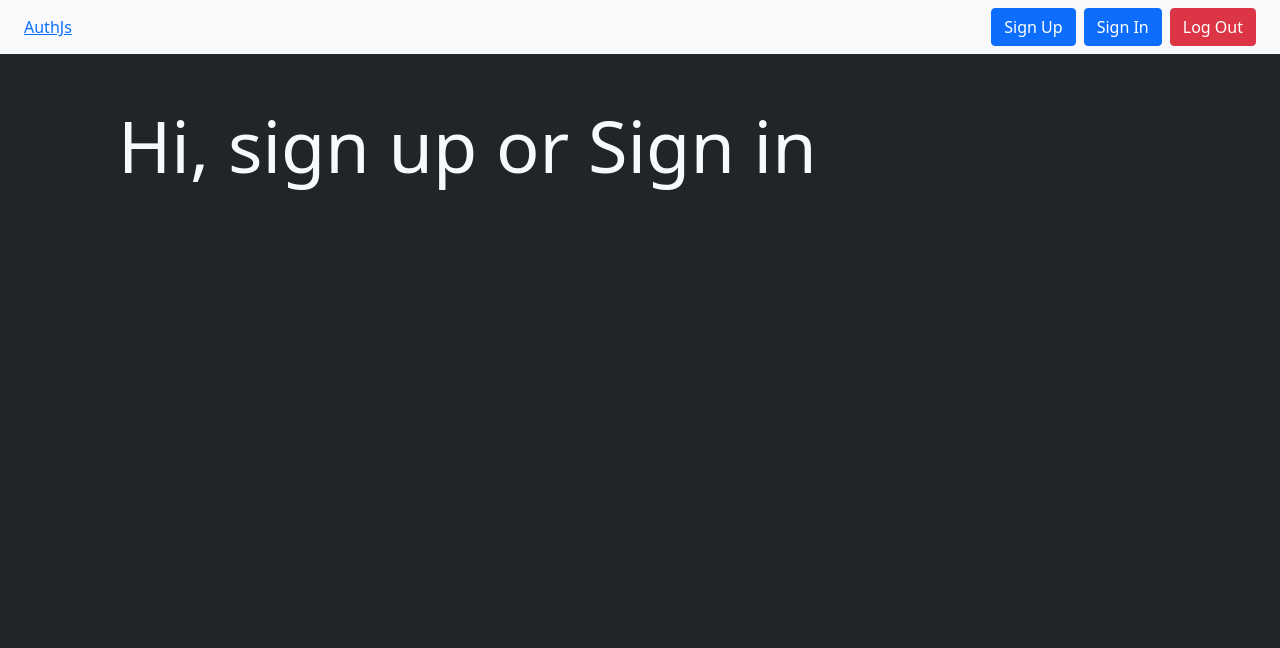
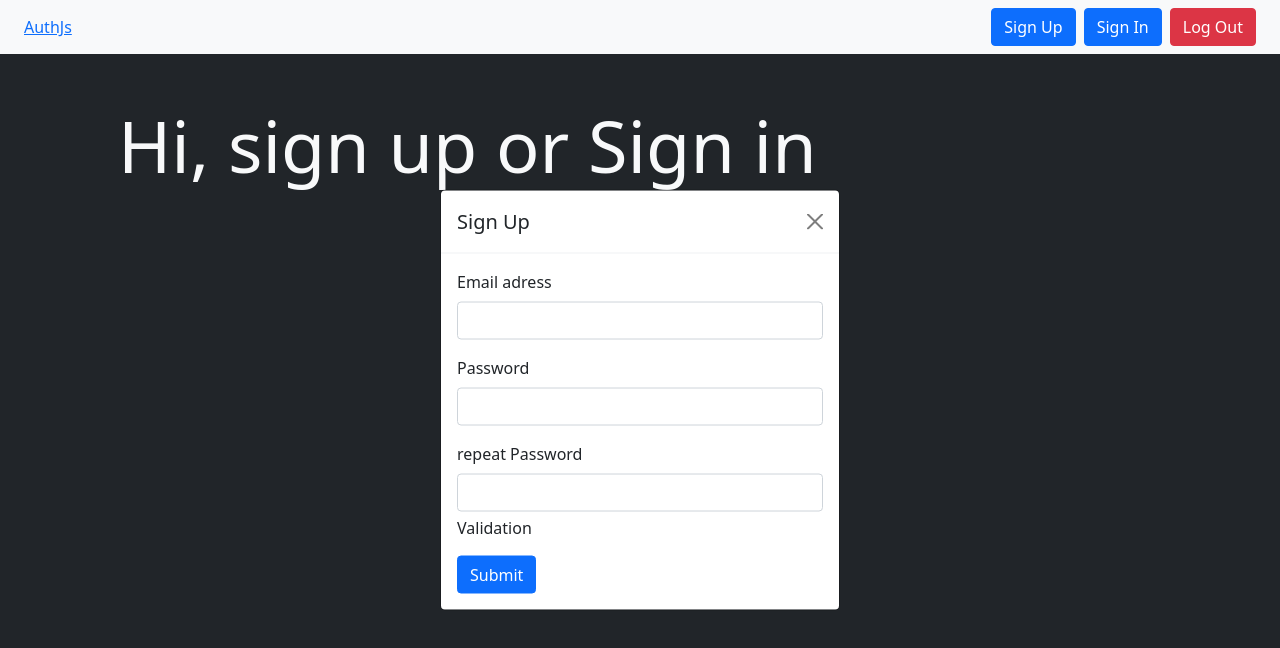
Before and after one commit to kevinmbongo/auth-react-cours, a React (Create React App) app: page / in a window 1280 px wide. Shown: the top 648 px of the page. Built offline with nearby package versions, Linux system fonts and the light colour scheme.

Commit message:
feat(SignUpModal): implement SignUpModal

```diff
--- a/src/App.js
+++ b/src/App.js
@@ -1,11 +1,13 @@
 import { Route, Routes } from "react-router-dom";
 import Navbar from "./components/Navbar";
+import SignUpModal from "./components/SignUpModal";
 import Home from "./pages/Home";
 
 function App() {
   return (
     <>
       <Navbar />
+      <SignUpModal />
       <Routes>
         <Route path="/" element={<Home />} />
       </Routes>
--- /dev/null
+++ b/src/components/SignUpModal.js
@@ -0,0 +1,70 @@
+import React from "react";
+
+export default function SignUpModal() {
+  return (
+    <>
+      <div className="position-fixed top-0 vw-100 vh-100">
+        <div className="w100 h100 bg-dark bg-opacity-75">
+          <div
+            className="position-absolute top-50 start-50 translate-middle"
+            style={{ minWidth: "400px" }}
+          >
+            <div className="modal-dialog">
+              <div className="modal-content">
+                <div className="modal-header">
+                  <h5 className="modal-title">Sign Up</h5>
+                  <button className="btn-close"></button>
+                </div>
+                <div className="modal-body">
+                  <form className="sign-up-form">
+                    <div className="mb-3">
+                      <label htmlFor="signUpEmail" className="form-label">
+                        Email adress
+                      </label>
+                      <input
+                        name="email"
+                        required
+                        type="email"
+                        className="form-control"
+                        id="signUpEmail"
+                      />
+                    </div>
+
+                    <div className="mb-3">
+                      <label htmlFor="signUpEmail" className="form-label">
+                        Password
+                      </label>
+                      <input
+                        name="pwd"
+                        required
+                        type="password"
+                        className="form-control"
+                        id="signUpPwd"
+                      />
+                    </div>
+
+                    <div className="mb-3">
+                      <label htmlFor="signUpEmail" className="form-label">
+                        repeat Password
+                      </label>
+                      <input
+                        name="pwd"
+                        required
+                        type="password"
+                        className="form-control"
+                        id="repeatPwd"
+                      />
+                      <p className="tetx-danger mt-1">Validation</p>
+                    </div>
+
+                    <button className="btn btn-primary"> Submit</button>
+                  </form>
+                </div>
+              </div>
+            </div>
+          </div>
+        </div>
+      </div>
+    </>
+  );
+}
```
